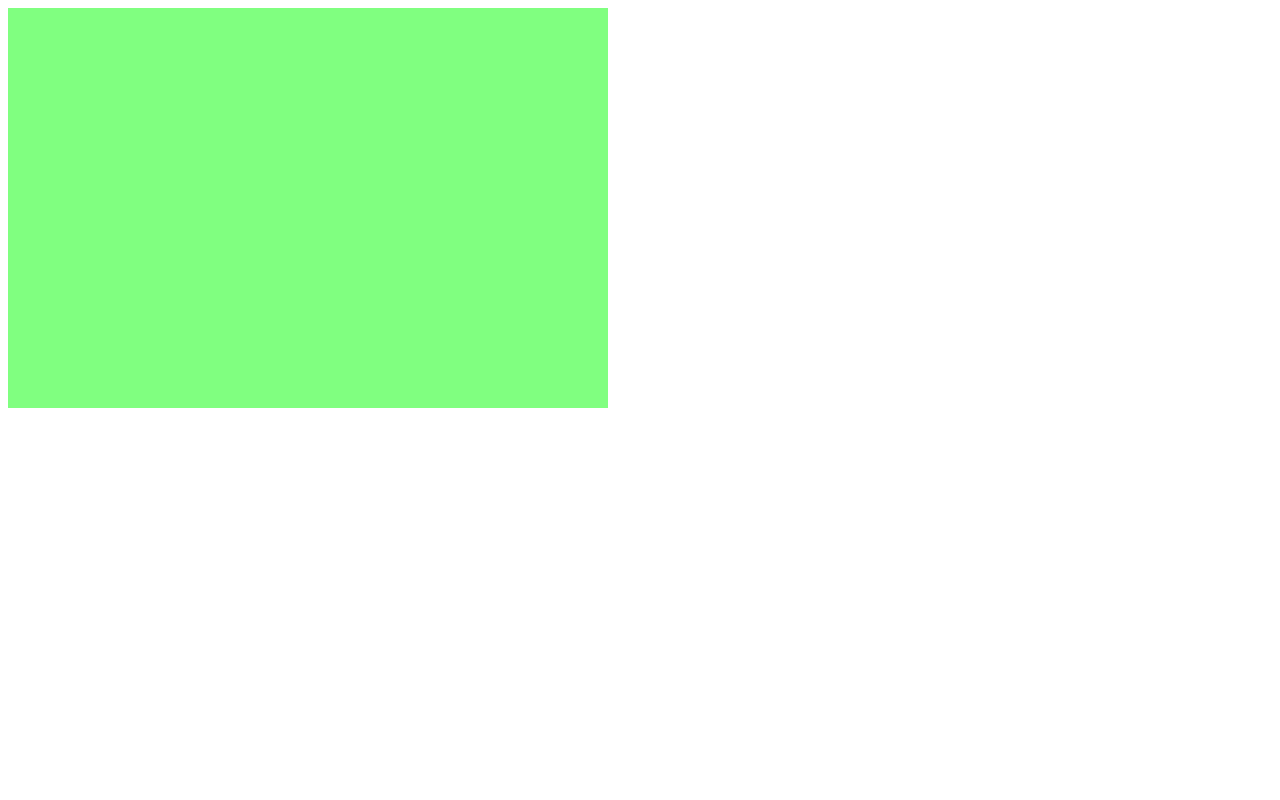
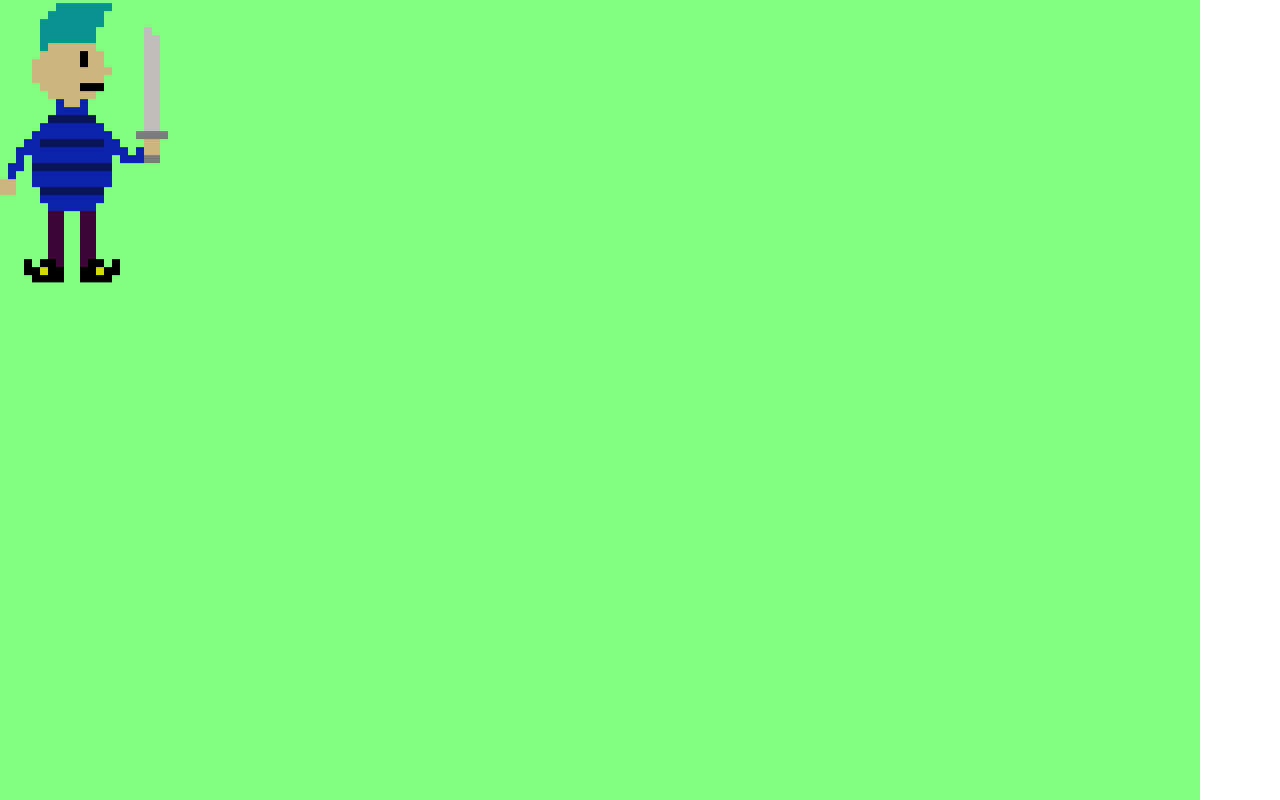
Before and after one commit to JonathanDn/PhaserDemo, a plain HTML site: page index.html in a window 1280 px wide. Drawn offline with Linux system fonts and the light colour scheme.

Commit message:
First Sprite

```diff
--- a/index.html
+++ b/index.html
@@ -2,6 +2,7 @@
 <html>
 	<head>
 		<script src="phaser/phaser.min.js"></script>
+	  	<link rel="stylesheet" href="main.css">
 	  	<script src="state0.js"></script>
 	  	<script src="state1.js"></script>
 	  	<script src="state2.js"></script>
--- a/main.css
+++ b/main.css
@@ -0,0 +1,4 @@
+/*no margin for game screen and no bottom horizontal scrollbar*/
+* {
+	margin: 0;
+}
--- a/main.js
+++ b/main.js
@@ -1,6 +1,6 @@
 // Args: (Width, Height, renderer)
 // Phaser.AUTO - picks renderer for you.
-let game = new Phaser.Game(600, 400, Phaser.AUTO);
+let game = new Phaser.Game(1500, 1000, Phaser.AUTO);
 
 // Adding a state to our game.
 // add(nameOfState, nameOfProperty in Demo Object)
--- a/state0.js
+++ b/state0.js
@@ -2,12 +2,20 @@
 let demo = {};
 demo.state0 = function(){};
 demo.state0.prototype = {
-	preload: function(){},
+	preload: function(){
+		// Load Sprite
+		game.load.image('human', 'assets/sprites/human4.png');
+	},
 	create: function(){
 		game.stage.backgroundColor = '#80ff80';
 		console.log("state0");
+		addChangeStateEventListners();
+		// Resizes the game According to game window size, carries on to all states.
+		// 4  Other scale modes - FYI
+		game.scale.scaleMode = Phaser.ScaleManager.SHOW_ALL;
 
-		addChangeStateEventListners();
+		// Add Sprite:
+		game.add.sprite(0, 0, 'human')
 	},
 	update: function(){}
 };
```
Also changed, not shown: assets/sprites/Human3.png (added), assets/sprites/human2.png (added), assets/sprites/human4.png (added).
